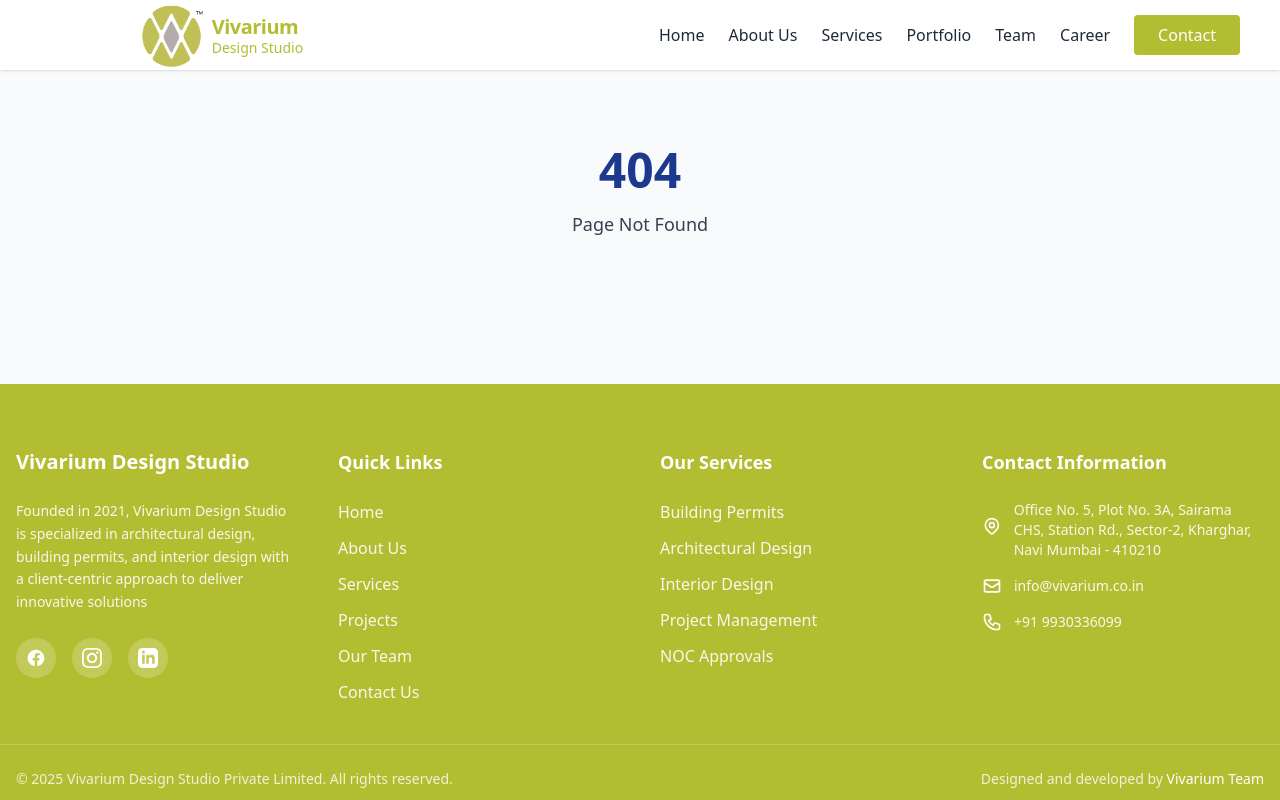
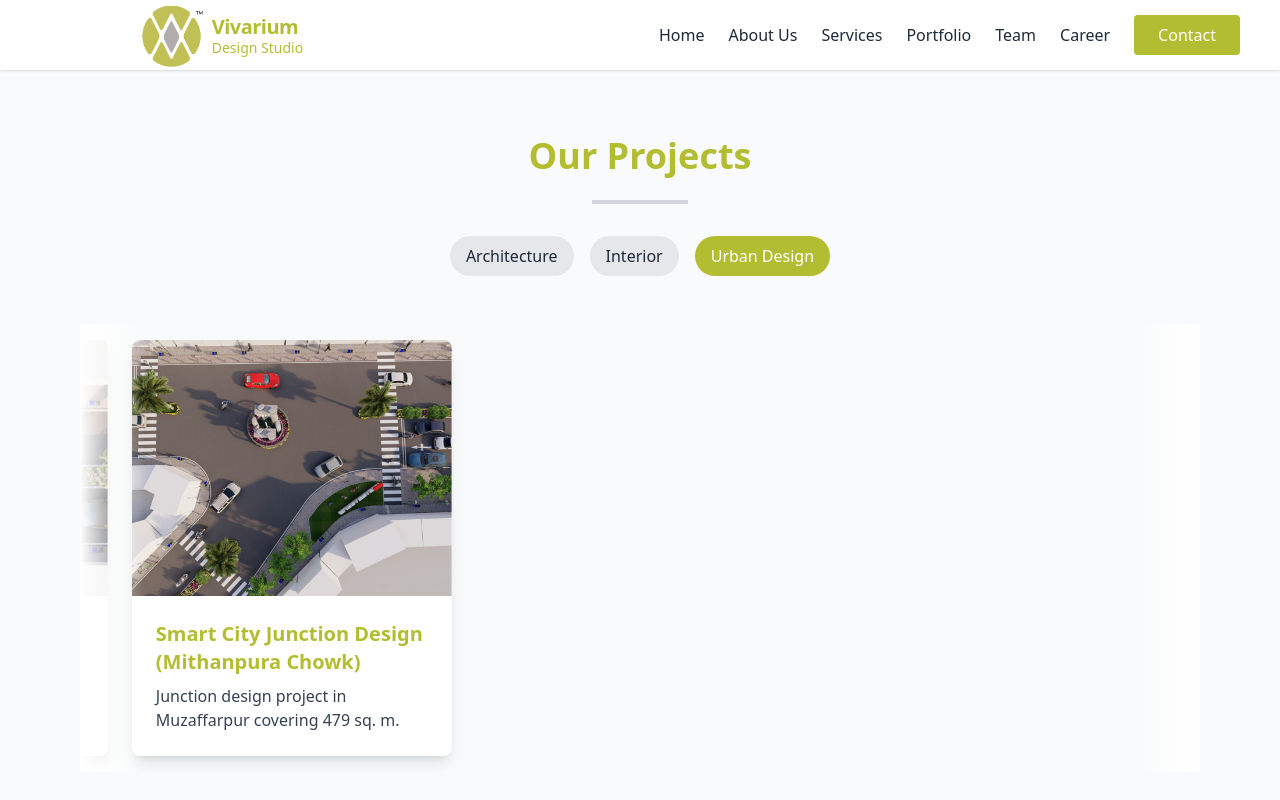
Before and after one commit to 49Harsh/Vivarium-subh, a React (Vite) app in the folder frontend/: page /projects/urban in a window 1280 px wide. Shown: the top 800 px of the page. Built offline with nearby package versions, Linux system fonts and the light colour scheme.

Commit message:
fix center issues opne link

```diff
--- a/frontend/src/App.jsx
+++ b/frontend/src/App.jsx
@@ -23,6 +23,9 @@
           <Route path="/about" element={<About />} />
           <Route path="/services" element={<Services />} />
           <Route path="/projects" element={<Projects />} />
+          <Route path="/projects/architecture" element={<Projects />} />
+          <Route path="/projects/interior" element={<Projects />} />
+          <Route path="/projects/urban" element={<Projects />} />
           <Route path="/team" element={<Team />} />
           <Route path="/contact" element={<Contact />} />
           <Route path="/career" element={<Career />} />
--- a/frontend/src/components/Footer.jsx
+++ b/frontend/src/components/Footer.jsx
@@ -14,7 +14,7 @@
           </p>
           <div className="flex space-x-4">
             {/* Social Media Icons */}
-            <a href='#' className="w-10 h-10 rounded-full bg-white/20 flex items-center justify-center hover:bg-white/30 transition-colors">
+            <a href='#' onClick={() => window.scrollTo(0, 0)} className="w-10 h-10 rounded-full bg-white/20 flex items-center justify-center hover:bg-white/30 transition-colors">
 
               <svg xmlns="http://www.w3.org/2000/svg" className="h-5 w-5" viewBox="0 0 24 24" fill="currentColor">
                 <path d="M22 12c0-5.523-4.477-10-10-10S2 6.477 2 12c0 4.991 3.657 9.128 8.438 9.878v-6.987h-2.54V12h2.54V9.797c0-2.506 1.492-3.89 3.777-3.89 1.094 0 2.238.195 2.238.195v2.46h-1.26c-1.243 0-1.63.771-1.63 1.562V12h2.773l-.443 2.89h-2.33v6.988C18.343 21.128 22 16.991 22 12z" />
@@ -37,12 +37,12 @@
         <div className="col-span-1">
           <h3 className="text-lg font-bold mb-6">Quick Links</h3>
           <ul className="space-y-3">
-            <li><Link to="/" className="text-white/90 hover:text-white transition-colors">Home</Link></li>
-            <li><Link to="/about" className="text-white/90 hover:text-white transition-colors">About Us</Link></li>
-            <li><Link to="/services" className="text-white/90 hover:text-white transition-colors">Services</Link></li>
-            <li><Link to="/projects" className="text-white/90 hover:text-white transition-colors">Projects</Link></li>
-            <li><Link to="/team" className="text-white/90 hover:text-white transition-colors">Our Team</Link></li>
-            <li><Link to="/contact" className="text-white/90 hover:text-white transition-colors">Contact Us</Link></li>
+            <li><Link to="/" onClick={() => window.scrollTo(0, 0)} className="text-white/90 hover:text-white transition-colors">Home</Link></li>
+            <li><Link to="/about" onClick={() => window.scrollTo(0, 0)} className="text-white/90 hover:text-white transition-colors">About Us</Link></li>
+            <li><Link to="/services" onClick={() => window.scrollTo(0, 0)} className="text-white/90 hover:text-white transition-colors">Services</Link></li>
+            <li><Link to="/projects" onClick={() => window.scrollTo(0, 0)} className="text-white/90 hover:text-white transition-colors">Projects</Link></li>
+            <li><Link to="/team" onClick={() => window.scrollTo(0, 0)} className="text-white/90 hover:text-white transition-colors">Our Team</Link></li>
+            <li><Link to="/contact" onClick={() => window.scrollTo(0, 0)} className="text-white/90 hover:text-white transition-colors">Contact Us</Link></li>
           </ul>
         </div>
 
@@ -50,11 +50,11 @@
         <div className="col-span-1">
           <h3 className="text-lg font-bold mb-6">Our Services</h3>
           <ul className="space-y-3">
-            <li><Link to="/services" className="text-white/90 hover:text-white transition-colors">Building Permits</Link></li>
-            <li><Link to="/services" className="text-white/90 hover:text-white transition-colors">Architectural Design</Link></li>
-            <li><Link to="/services" className="text-white/90 hover:text-white transition-colors">Interior Design</Link></li>
-            <li><Link to="/services" className="text-white/90 hover:text-white transition-colors">Project Management</Link></li>
-            <li><Link to="/services" className="text-white/90 hover:text-white transition-colors">NOC Approvals</Link></li>
+            <li><Link to="/services" onClick={() => window.scrollTo(0, 0)} className="text-white/90 hover:text-white transition-colors">Building Permits</Link></li>
+            <li><Link to="/services" onClick={() => window.scrollTo(0, 0)} className="text-white/90 hover:text-white transition-colors">Architectural Design</Link></li>
+            <li><Link to="/services" onClick={() => window.scrollTo(0, 0)} className="text-white/90 hover:text-white transition-colors">Interior Design</Link></li>
+            <li><Link to="/services" onClick={() => window.scrollTo(0, 0)} className="text-white/90 hover:text-white transition-colors">Project Management</Link></li>
+            <li><Link to="/services" onClick={() => window.scrollTo(0, 0)} className="text-white/90 hover:text-white transition-colors">NOC Approvals</Link></li>
           </ul>
         </div>
 
@@ -75,13 +75,13 @@
               <svg xmlns="http://www.w3.org/2000/svg" className="h-5 w-5 mr-3 text-white" fill="none" viewBox="0 0 24 24" stroke="currentColor">
                 <path strokeLinecap="round" strokeLinejoin="round" strokeWidth={2} d="M3 8l7.89 5.26a2 2 0 002.22 0L21 8M5 19h14a2 2 0 002-2V7a2 2 0 00-2-2H5a2 2 0 00-2 2v10a2 2 0 002 2z" />
               </svg>
-              <a href="mailto:info@vivarium.co.in" className="text-white/90 hover:text-white transition-colors text-sm">info@vivarium.co.in</a>
+              <a href="mailto:info@vivarium.co.in" onClick={() => window.scrollTo(0, 0)} className="text-white/90 hover:text-white transition-colors text-sm">info@vivarium.co.in</a>
             </div>
             <div className="flex items-center">
               <svg xmlns="http://www.w3.org/2000/svg" className="h-5 w-5 mr-3 text-white" fill="none" viewBox="0 0 24 24" stroke="currentColor">
                 <path strokeLinecap="round" strokeLinejoin="round" strokeWidth={2} d="M3 5a2 2 0 012-2h3.28a1 1 0 01.948.684l1.498 4.493a1 1 0 01-.502 1.21l-2.257 1.13a11.042 11.042 0 005.516 5.516l1.13-2.257a1 1 0 011.21-.502l4.493 1.498a1 1 0 01.684.949V19a2 2 0 01-2 2h-1C9.716 21 3 14.284 3 6V5z" />
               </svg>
-              <a href="tel:+919930336099" className="text-white/90 hover:text-white transition-colors text-sm">+91 9930336099</a>
+              <a href="tel:+919930336099" onClick={() => window.scrollTo(0, 0)} className="text-white/90 hover:text-white transition-colors text-sm">+91 9930336099</a>
             </div>
           </div>
         </div>
--- a/frontend/src/components/landing/ConsultingServicesPage.jsx
+++ b/frontend/src/components/landing/ConsultingServicesPage.jsx
@@ -127,6 +127,10 @@
                 className="flex items-center justify-center text-gray-700 hover:text-[#B3BD31]"
                 whileHover={{ x: 5 }}
                 transition={{ type: "spring", stiffness: 300 }}
+                onClick={() => {
+                  // Force scroll to top when navigating to anchor links
+                  setTimeout(() => window.scrollTo(0, 0), 100);
+                }}
               >
                 <span>{link.text}</span>
                 <svg className="w-4 h-4 ml-2 text-[#B3BD31]" fill="currentColor" viewBox="0 0 24 24">
@@ -305,7 +309,13 @@
                          </div>
 
                          {/* Learn More Button */}
-                         <Link to="/projects">
+                         <Link
+                           to={`/projects/${project.category.toLowerCase()}`}
+                           onClick={() => {
+                             // Force scroll to top when navigating
+                             window.scrollTo(0, 0);
+                           }}
+                         >
                            <button className="group relative px-8 py-4 bg-gradient-to-r from-[#B3BD31] to-[#9CAD28] text-white font-bold text-lg rounded-full shadow-xl overflow-hidden transition-all duration-500 hover:shadow-2xl hover:scale-105">
                              <span className="relative z-10 flex items-center">
                                Learn More About {project.title}
@@ -434,7 +444,13 @@
 
           {/* Call to Action Button */}
           <div className="text-center mt-16">
-            <Link to="/projects">
+            <Link
+              to="/projects"
+              onClick={() => {
+                // Force scroll to top when navigating
+                window.scrollTo(0, 0);
+              }}
+            >
               <button className="group relative px-16 py-5 bg-gradient-to-r from-[#B3BD31] to-[#9CAD28] text-white font-bold text-xl rounded-full shadow-2xl overflow-hidden transition-all duration-700 hover:shadow-3xl hover:scale-105">
                 <span className="relative z-10 flex items-center">
                   Explore All Projects
@@ -589,7 +605,13 @@
 
             <div className="mt-10 text-center">
               <p className="text-gray-700 font-medium">Join our growing list of satisfied clients</p>
-              <Link to="/contact">
+              <Link
+                to="/contact"
+                onClick={() => {
+                  // Force scroll to top when navigating
+                  window.scrollTo(0, 0);
+                }}
+              >
                 <motion.button
                   className="mt-4 px-8 py-3 text-white rounded-lg font-semibold shadow-lg hover:shadow-xl transition-all duration-300"
                   style={{ backgroundColor: '#B3BD31' }}
--- a/frontend/src/pages/Projects.jsx
+++ b/frontend/src/pages/Projects.jsx
@@ -1,9 +1,11 @@
 import React, { useState, useEffect } from 'react';
 import ProjectDetailModal from '../components/ProjectDetailModal';
 import { motion } from 'framer-motion';
+import { useLocation } from 'react-router-dom';
 
 
 const Projects = () => {
+  const location = useLocation();
   const [activeCategory, setActiveCategory] = useState('architecture');
   const [selectedImage, setSelectedImage] = useState(null);
   const [currentImageIndex, setCurrentImageIndex] = useState(0);
@@ -180,6 +182,21 @@
     setSelectedImage(null);
     setCurrentImageIndex(0);
   }, [activeCategory]);
+
+  // Set active category based on URL path and scroll to top
+  useEffect(() => {
+    const path = location.pathname;
+    if (path.includes('/projects/architecture')) {
+      setActiveCategory('architecture');
+      window.scrollTo(0, 0);
+    } else if (path.includes('/projects/interior')) {
+      setActiveCategory('interior');
+      window.scrollTo(0, 0);
+    } else if (path.includes('/projects/urban')) {
+      setActiveCategory('urban');
+      window.scrollTo(0, 0);
+    }
+  }, [location]);
 
   return (
     <section className="max-w-6xl mx-auto mt-24 py-10 px-4">
```
